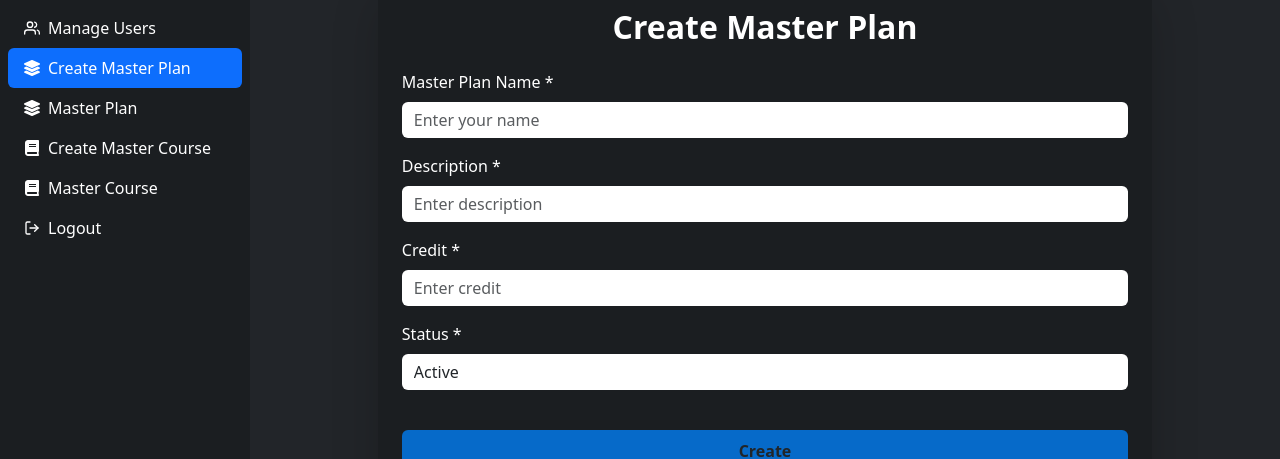
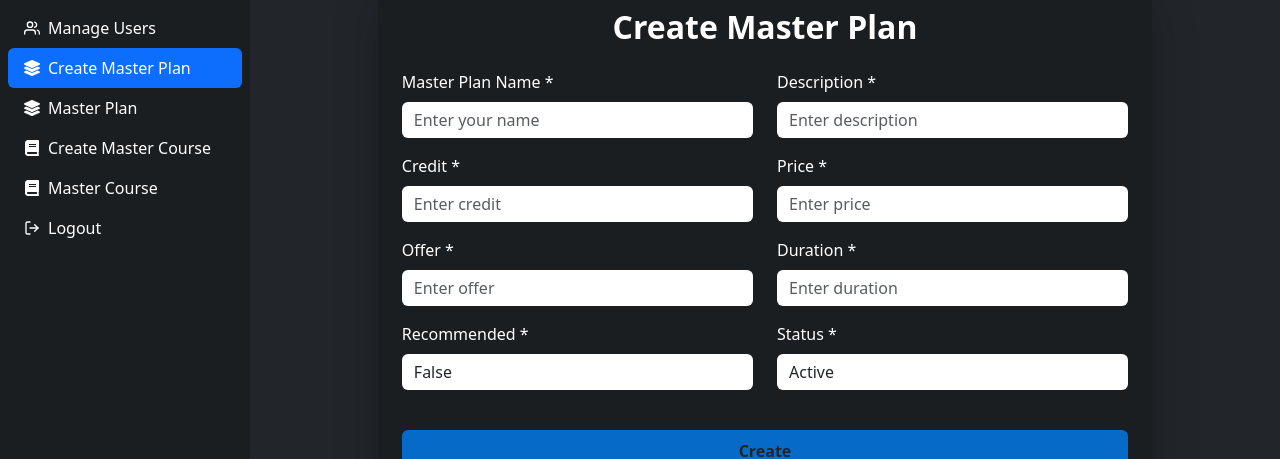
Before and after one commit to VishvajeetSharma/ProjectX-FrontEnd, a React (Vite) app: page /create-master-plan in a window 1280 px wide. Shown: the part 120-579 px from the top of the page. Built offline with nearby package versions, Linux system fonts and the light colour scheme.

Commit message:
plan form

```diff
--- a/src/pages/admin/MasterPlanForm.tsx
+++ b/src/pages/admin/MasterPlanForm.tsx
@@ -3,6 +3,9 @@ import { yupResolver } from "@hookform/resolvers/yup";
 import * as yup from "yup";
 
 // Schema
+
+
+
 const schema = yup.object().shape({
   name: yup
     .string()
@@ -23,6 +26,32 @@ const schema = yup.object().shape({
     .required("Credit is required")
     .positive("Must be a positive number")
     .integer("Must be an integer"),
+
+  price: yup
+    .number()
+    .typeError("Price must be a number")
+    .required("Price is required")
+    .positive("Must be a positive number")
+    .integer("Must be an integer"),
+
+  offer: yup
+    .number()
+    .typeError("Offer must be a number")
+    .required("Offer is required")
+    .positive("Must be a positive number")
+    .integer("Must be an integer"),
+
+  duration: yup
+    .number()
+    .typeError("Duration must be a number")
+    .required("Duration is required")
+    .positive("Must be a positive number")
+    .integer("Must be an integer"),
+
+  is_rec: yup
+    .number()
+    .oneOf([0, 1], "Invalid recomendation")
+    .default(1),
 
   status: yup
     .number()
@@ -53,6 +82,9 @@ const MasterPlanForm = () => {
           <h2 className="fw-bold mb-4 text-center">Create Master Plan</h2>
 
           <form onSubmit={handleSubmit(onSubmit)}>
+
+            <div className="row">
+              <div className="col-sm-6">
                 {/* Name */}
                 <div className="mb-3">
                   <label className="form-label">Master Plan Name *</label>
@@ -66,7 +98,8 @@ const MasterPlanForm = () => {
                     <small className="text-danger">{errors.name.message}</small>
                   )}
                 </div>
-
+              </div>
+              <div className="col-sm-6">
                 {/* Description */}
                 <div className="mb-3">
                   <label className="form-label">Description *</label>
@@ -80,7 +113,11 @@ const MasterPlanForm = () => {
                     <small className="text-danger">{errors.desc.message}</small>
                   )}
                 </div>
+              </div>
+            </div>
 
+            <div className="row">
+              <div className="col-sm-6">
                 {/* Credit */}
                 <div className="mb-3">
                   <label className="form-label">Credit *</label>
@@ -96,6 +133,83 @@ const MasterPlanForm = () => {
                     </small>
                   )}
                 </div>
+              </div>
+              <div className="col-sm-6">
+                {/* Price */}
+                <div className="mb-3">
+                  <label className="form-label">Price *</label>
+                  <input
+                    type="text"
+                    {...register("price")}
+                    className="form-control border-0"
+                    placeholder="Enter price"
+                  />
+                  {errors.price && (
+                    <small className="text-danger">
+                      {errors.price.message}
+                    </small>
+                  )}
+                </div>
+              </div>
+            </div>
+
+            <div className="row">
+              <div className="col-sm-6">
+                {/* Offer */}
+                <div className="mb-3">
+                  <label className="form-label">Offer *</label>
+                  <input
+                    type="text"
+                    {...register("offer")}
+                    className="form-control border-0"
+                    placeholder="Enter offer"
+                  />
+                  {errors.offer && (
+                    <small className="text-danger">
+                      {errors.offer.message}
+                    </small>
+                  )}
+                </div>
+              </div>
+              <div className="col-sm-6">
+                {/* Duration */}
+                <div className="mb-3">
+                  <label className="form-label">Duration *</label>
+                  <input
+                    type="text"
+                    {...register("duration")}
+                    className="form-control border-0"
+                    placeholder="Enter duration"
+                  />
+                  {errors.duration && (
+                    <small className="text-danger">
+                      {errors.duration.message}
+                    </small>
+                  )}
+                </div>
+              </div>
+            </div>
+
+            <div className="row">
+              <div className="col-sm-6">
+                {/* Is Recommended */}
+                <div className="mb-3">
+                  <label className="form-label">Recommended *</label>
+                  <select
+                    {...register("is_rec")}
+                    className="form-control border-0"
+                  >
+                    <option value={0}>False</option>
+                    <option value={1}>True</option>
+                  </select>
+                  {errors.is_rec && (
+                    <small className="text-danger">
+                      {errors.is_rec.message}
+                    </small>
+                  )}
+                </div>
+              </div>
+              <div className="col-sm-6">
 
                 {/* Status */}
                 <div className="mb-3">
@@ -113,6 +227,8 @@ const MasterPlanForm = () => {
                     </small>
                   )}
                 </div>
+              </div>
+            </div>
 
             {/* Button */}
             <button className="btn my-btn w-100 py-2 mt-4 fw-bold">
```
Lines whose indentation alone changed are shown as unchanged.
